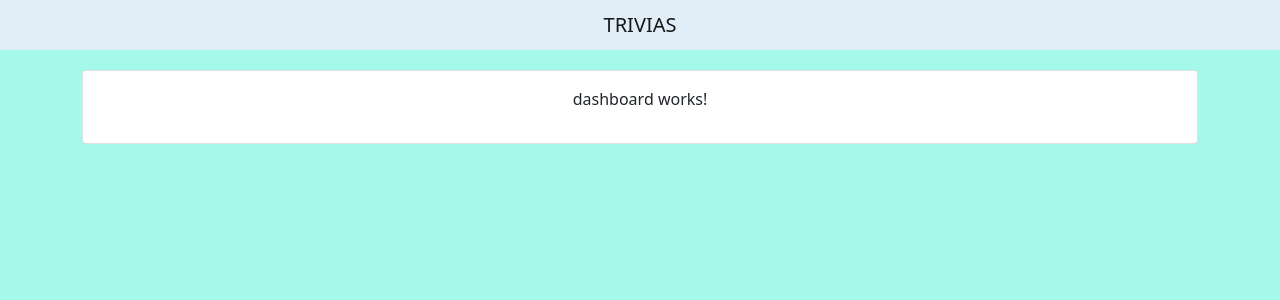
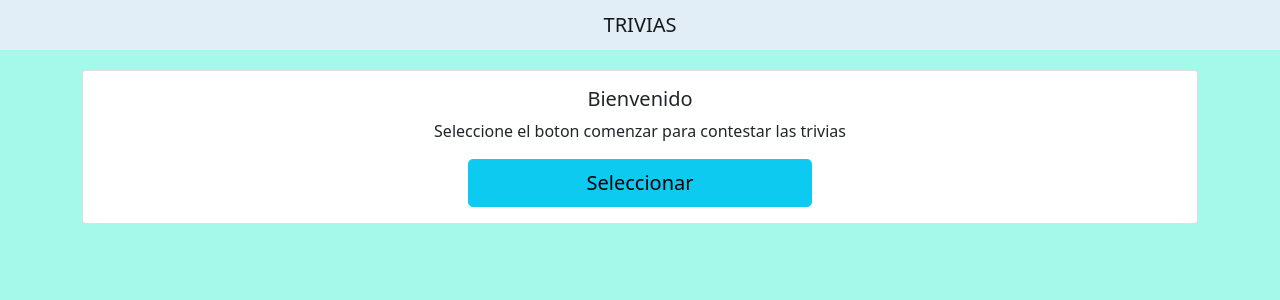
Before and after one commit to alejahndro02/trivia, an Angular app: page /dashboard in a window 1280 px wide. Shown: the top 300 px of the page. Built offline with nearby package versions, Linux system fonts and the light colour scheme.

Commit message:
Se maqueto el componente dashboard

```diff
--- a/src/app/components/dashboard/dashboard.component.html
+++ b/src/app/components/dashboard/dashboard.component.html
@@ -1 +1,7 @@
-<p>dashboard works!</p>
+<h5 class="card-title">Bienvenido</h5>
+<p class="card-tex">Seleccione el boton comenzar para contestar las trivias</p>
+<div class="row">
+    <div class="col-lg-4 offset-lg-4 d-grid">
+        <button type="button" class="btn btn-info btn-lg">Seleccionar</button>
+    </div>
+</div>
```
